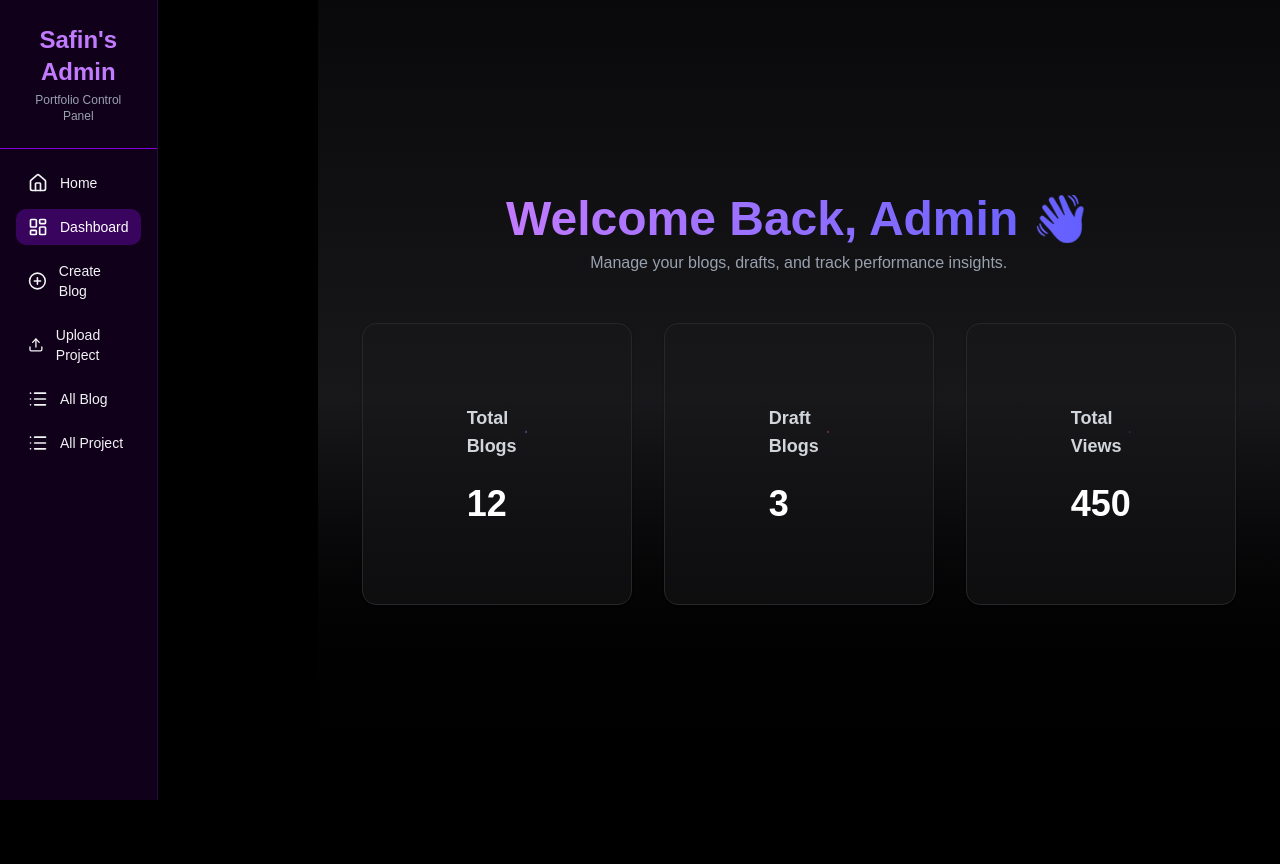
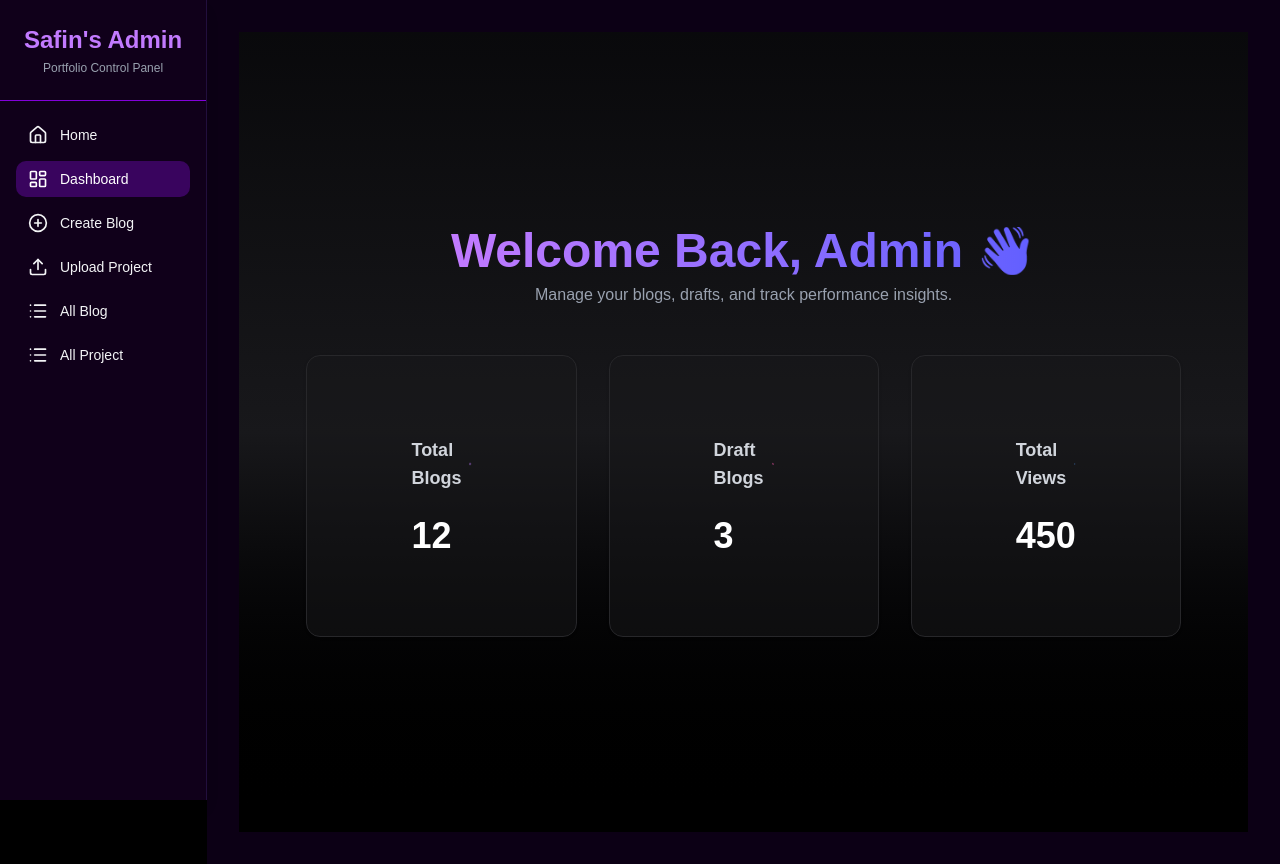
Before and after one commit to safin33221/safin-portfolio-v-2.0-client-site, a Next.js app: page /dashboard in a window 1280 px wide. Before the commit the page ends 800 px from the top, so only its background shows below. Built offline with nearby package versions, Linux system fonts and the light colour scheme; no server answers; a web font is replaced by a local one.

Commit message:
Fixed dashboard Sticky

```diff
--- a/src/app/(dashboard)/dashboard/layout.tsx
+++ b/src/app/(dashboard)/dashboard/layout.tsx
@@ -1,16 +1,20 @@
-import Sidebar from '@/components/shared/Sidebar';
-import React from 'react';
+import Sidebar from "@/components/shared/Sidebar";
+import React from "react";
 
-const dashboardLayout = ({ children }: { children: React.ReactNode }) => {
+const DashboardLayout = ({ children }: { children: React.ReactNode }) => {
     return (
-        <div className='max-w-[1920px] flex   mx-auto'>
-            <Sidebar />
-            <main className=' w-full min-md:ml-40'>
+        <div className="max-w-[1920px] flex mx-auto min-h-screen">
+            {/* Sticky Sidebar */}
+            <div className="sticky top-0 h-screen">
+                <Sidebar />
+            </div>
 
-            {children}
+            {/* Main Content */}
+            <main className="flex-1 overflow-y-auto p-4 md:p-8 bg-[#0f001a]/80 text-white">
+                {children}
             </main>
         </div>
     );
 };
 
-export default dashboardLayout;
+export default DashboardLayout;
```
